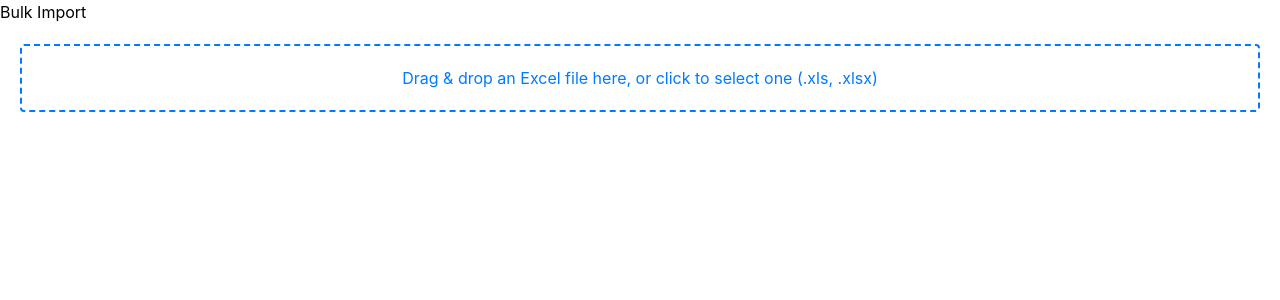
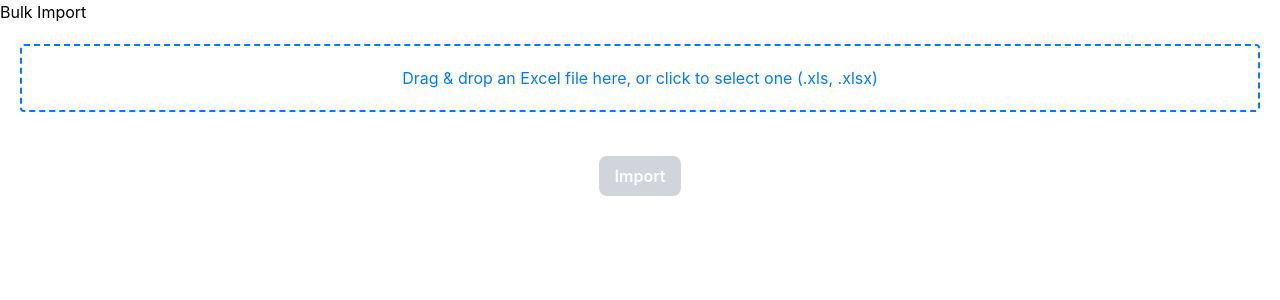
Before and after one commit to kdidrees/crm, a React (Create React App) app: page / in a window 1280 px wide. Shown: the top 300 px of the page. Built offline with nearby package versions, Linux system fonts and the light colour scheme.

Commit message:
now user can see the uploaded data in the preview

```diff
--- a/package.json
+++ b/package.json
@@ -14,7 +14,8 @@
     "react-hook-form": "^7.52.2",
     "react-redux": "^9.1.2",
     "react-scripts": "5.0.1",
-    "web-vitals": "^2.1.4"
+    "web-vitals": "^2.1.4",
+    "xlsx": "^0.18.5"
   },
   "scripts": {
     "start": "react-scripts start",
--- a/src/components/Bulkimport.jsx
+++ b/src/components/Bulkimport.jsx
@@ -1,31 +1,66 @@
-import React from "react";
+import React, { useState } from "react";
 import { useDropzone } from "react-dropzone";
 import { bulkUploadAsync } from "../redux/slices/leadForm";
 import { useDispatch } from "react-redux";
+import * as XLSX from "xlsx";
 
 export default function Bulkimport() {
-
+  const [file, setFile] = useState(null);
+  const [previewData, setPreviewData] = useState([]);
   const dispatch = useDispatch();
-
-  const handleUpload = async (file) => {
-    const formData = new FormData();
-    formData.append("file", file);
-
-
-  // dispatch the action with formData
-    dispatch(bulkUploadAsync(formData))
-  };
 
   // Set up dropzone
   const { getRootProps, getInputProps } = useDropzone({
     accept: [".xlsx", ".xls"],
-    onDrop: (acceptedFiles) => handleUpload(acceptedFiles[0]),
+    onDrop: (acceptedFiles) => handleDrop(acceptedFiles[0]),
   });
 
+  const handleDrop = (file) => {
+    setFile(file);
+    readFile(file)
+      .then((data) => setPreviewData(data.slice(0, 6))) // Limit to first 6 rows
+      .catch((err) => {
+        console.log("err reading file", err);
+      });
+  };
 
+  const handleUpload = async () => {
+    if (!file) return;
 
+    const formData = new FormData();
+    formData.append("file", file);
+
+    // dispatch the action for bulk upload
+    dispatch(bulkUploadAsync(formData));
+  };
+
+  const readFile = (file) => {
+    return new Promise((resolve, reject) => {
+      const reader = new FileReader();
+
+      // Define the onload function to process the file once it's read
+      reader.onload = (e) => {
+        try {
+          // Convert the file content into binary string format
+          const workbook = XLSX.read(e.target.result, { type: "binary" });
+          const sheet = workbook.Sheets[workbook.SheetNames[0]];
+          const data = XLSX.utils.sheet_to_json(sheet, { header: 1 });
+          resolve(data); // Resolve the promise with the processed data
+        } catch (error) {
+          reject(error); // Reject the promise in case of an error
+        }
+      };
+
+      // Handle any errors during file reading
+      reader.onerror = (error) => reject(error);
+
+      // Read the file as a binary string
+      reader.readAsBinaryString(file);
+    });
+  };
 
   return (
+    <div>
       <form>
         <h1>Bulk Import</h1>
 
@@ -35,6 +70,52 @@ export default function Bulkimport() {
             Drag & drop an Excel file here, or click to select one (.xls, .xlsx)
           </p>
         </div>
+
+        {previewData.length > 0 && (
+          <div className="mt-6">
+            <h2 className="text-xl font-semibold mb-2">Preview</h2>
+            <div className="overflow-x-auto">
+              <table className="min-w-full bg-gray-100 border border-gray-300">
+                <thead>
+                  <tr className="bg-gray-200">
+                    {previewData[0].map((header, index) => (
+                      <th key={index} className="py-2 px-4 border-b">
+                        {header}
+                      </th>
+                    ))}
+                  </tr>
+                </thead>
+                <tbody>
+                  {previewData.slice(1).map((row, rowIndex) => (
+                    <tr key={rowIndex}>
+                      {row.map((cell, cellIndex) => (
+                        <td key={cellIndex} className="py-2 px-4 border-b">
+                          {cell}
+                        </td>
+                      ))}
+                    </tr>
+                  ))}
+                </tbody>
+              </table>
+            </div>
+          </div>
+        )}
+
+        <div className="flex justify-center">
+          <button
+            type="button"
+            onClick={handleUpload}
+            disabled={!file}
+            className={`mt-6 py-2 px-4 rounded-lg text-white font-semibold ${
+              file
+                ? "bg-blue-500 hover:bg-blue-600"
+                : "bg-gray-300 cursor-not-allowed"
+            }`}
+          >
+            Import
+          </button>
+        </div>
       </form>
+    </div>
   );
 }
```
Also changed, not shown: 1 other file (tests, documents, lock files or other folders). Lines whose indentation alone changed are shown as unchanged.
